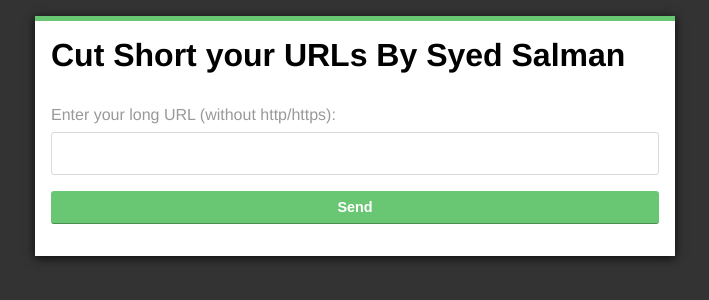
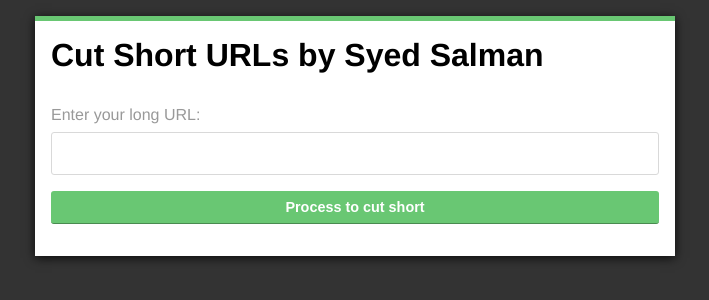
Before and after one commit to salmanalikazmi/lamda_serverless_shortener, a plain HTML site: page frontform/index.html in a window 1280 px wide. Shown: the whole page, without its empty margins (285-994 px from the left). Drawn offline with Linux system fonts and the light colour scheme.

Commit message:
fixed the http and https url issue in input

```diff
--- a/frontform/app.js
+++ b/frontform/app.js
@@ -46,7 +46,7 @@ var posturl = "https://mir1ws0chd.execute-api.ap-southeast-1.amazonaws.com/prod/
 			res = JSON.parse(res);
 			// Set the message text.
 			var redirURL = res.ShortURL
-			$(formMessages).append ("The short url is here, Click the link to test :<a href='" + posturl + redirURL + "'>" + redirURL + "</a>" );
+			$(formMessages).append ("The short url is here, Click the link to test :<a href='" + posturl + redirURL + "'>" + redirURL + "</a> </br> Copy Link: <p color='red'>" + posturl + redirURL + "</p>" );
 			}
 			// Clear the form.
 			$('#url').val('');
--- a/frontform/index.html
+++ b/frontform/index.html
@@ -8,18 +8,18 @@
 </head>
 <body>
 	<div id="page-wrapper">
-	  <h1>Cut Short your URLs By Syed Salman</h1>
+	  <h1>Cut Short URLs by Syed Salman</h1>
 
 	  <div id="form-messages"></div>
 
 		<form id="ajax-contact" method="post" action="#">
 			<div class="field">
-				<label for="url">Enter your long URL (without http/https):</label>
+				<label for="url">Enter your long URL:</label>
 				<input type="text" id="url" name="url" required>
 			</div>
 
 			<div class="field">
-				<button type="submit">Send</button>
+				<button type="submit">Process to cut short</button>
 			</div>
 		</form>
 	</div>
```
